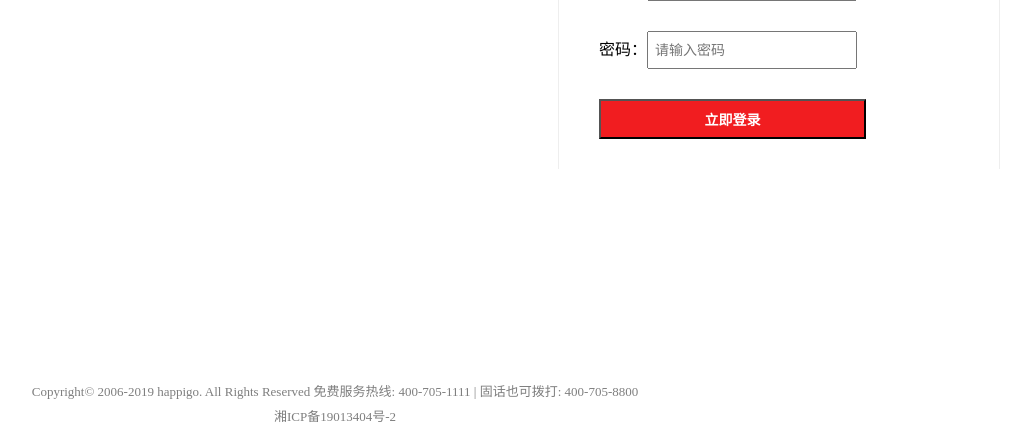
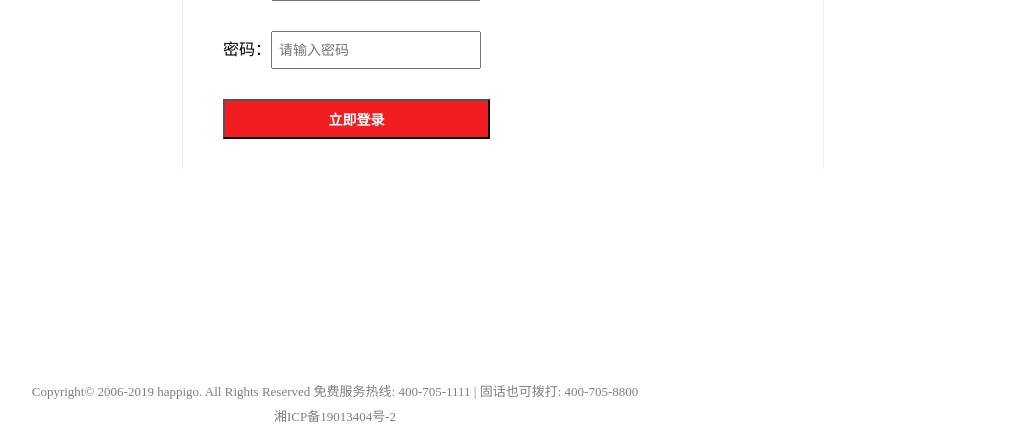
Before and after one commit to Jevin-0621/happy_mall, a PHP site: page /login.html in a window 1440 px wide. Shown: the part 510-946 px from the top of the page, without its empty margins (385-1416 px from the left). Run offline with PHP 8.4, Linux system fonts and the light colour scheme.

Commit message:
最后一次提交

```diff
--- a/cart.html
+++ b/cart.html
@@ -99,7 +99,7 @@
                 </p>
             </div>
             <div class="header-m-r">
-                <a href="javascript:;" style=""> <span class="iconfont icon-gouwuche"></span>购物车</a>
+                <a href="javascript:;"> <span class="iconfont icon-gouwuche"></span>购物车</a>
             </div>
         </div>
         <div class="header-bottom wrapper ">
--- a/detail.html
+++ b/detail.html
@@ -160,7 +160,6 @@
                 <a href=" javascript:;" id="left">&lt;</a>
                 <div id="list">
                     <!-- 渲染放大镜下面的小图 -->
-
                     <!--  <ul>
                     </ul> -->
                 </div>
@@ -175,8 +174,8 @@
             <div class="p-btn">
                 <input type="text " id="count" value="1" />
                 <a href="javascript:; ">加入购物车</a>
-                <!-- void(0) -->
             </div>
+
         </div>
     </div>
 
--- a/login.html
+++ b/login.html
@@ -39,7 +39,7 @@
                     <form action="" method="post">
                         <p>账号：<input type="text" name="username" id="username" placeholder="请输入手机号"></p>
                         <p>密码：<input type="password" name="password" id="password" placeholder="请输入密码"></p>
-                        <p><input type="button" value="立即登录" id="login"></p>
+                        <p><input type="button" value="立即登录" id="login" class="denglu"></p>
                     </form>
                 </fieldset>
             </div>
--- a/script/login.js
+++ b/script/login.js
@@ -1,7 +1,7 @@
 ! function($) {
     const $username = $('#username');
     const $password = $('#password');
-    const $login = $('#login'); //登录按钮
+    const $login = $('.denglu'); //登录按钮
 
     $login.on('click', function() {
         $.ajax({
@@ -12,7 +12,9 @@
                 pass: $password.val()
             }
         }).done(function(data) {
+
             if (!data) { //登录失败
+
                 alert('用户名或者密码有误!');
                 $password.val(''); //密码清空
             } else { //登录成功
--- a/style/cart.css
+++ b/style/cart.css
@@ -1,4 +1,10 @@
 @charset "utf-8";
+html,
+body {
+    width: 100%;
+    overflow-x: hidden;
+}
+
 body,
 div,
 dl,
--- a/style/list.css
+++ b/style/list.css
@@ -3,6 +3,12 @@
     margin: 0;
     list-style: none;
 } */
+
+html,
+body {
+    width: 100%;
+    overflow-x: hidden;
+}
 
 .list {
     width: 1160px;
--- a/style/login.css
+++ b/style/login.css
@@ -1,3 +1,9 @@
+html,
+body {
+    width: 100%;
+    overflow-x: hidden;
+}
+
 .top {
     padding: 30px 0 19px;
     overflow: hidden;
@@ -19,12 +25,12 @@
 }
 
 .login_box {
-    width: 400px;
+    width: 600px;
     float: right;
     border-left: 1px solid #eee;
     border-right: 1px solid #eee;
     padding: 0 0 0 40px;
-    margin-right: 20px;
+    margin-right: 20%;
 }
 
 .login_box_t {
@@ -70,7 +76,7 @@ fieldset input {
 
 .login_r_fixed {
     position: fixed;
-    right: 300px;
+    right: 50px;
     top: 200px;
 }
 
--- a/style/pagination.css
+++ b/style/pagination.css
@@ -2,6 +2,12 @@
 * {
     padding: 0;
     margin: 0;
+}
+
+html,
+body {
+    width: 100%;
+    overflow-x: hidden;
 }
 
 a {
--- a/style/reset.css
+++ b/style/reset.css
@@ -126,6 +126,12 @@ q:after {
     content: none;
 }
 
+html,
+body {
+    width: 100%;
+    overflow-x: hidden;
+}
+
 table {
     border-collapse: collapse;
     border-spacing: 0;
```
Also changed, not shown: sass/_public.scss (+9 -12 lines), style/detail.css (+7 -1 lines), style/index1.css (+3 -12 lines), 1 other file.
